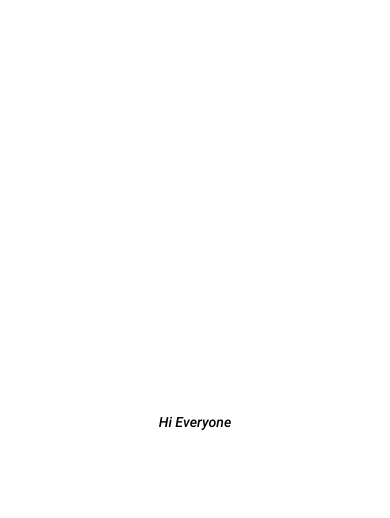
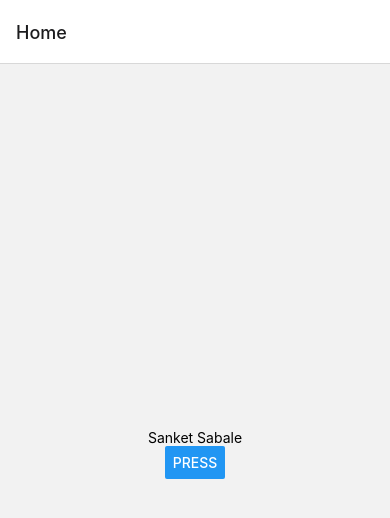
Before and after one commit to SanketsCode/React-Native-Whatsapp-Clone, a React Native app: screen /Home in a window 390 px wide. Shown: the top 518 px of the page. Built offline with nearby package versions, Linux system fonts and the light colour scheme.

Commit message:
Working with Navigator

```diff
--- a/App.js
+++ b/App.js
@@ -4,11 +4,18 @@ import { SafeAreaProvider, SafeAreaView } from "react-native-safe-area-context";
 import * as SplashScreen from "expo-splash-screen";
 import { useCallback, useEffect, useState } from "react";
 import * as Font from "expo-font";
+import "react-native-gesture-handler";
+import { NavigationContainer } from "@react-navigation/native";
+import { createStackNavigator } from "@react-navigation/stack";
+import ChatListScreen from "./screens/ChatListScreen";
+import ChatSettingScreens from "./screens/ChatSettingScreens";
 
 SplashScreen.preventAutoHideAsync();
 
 export default function App() {
   const [appIsLoaded, setAppIsLoaded] = useState();
+
+  const Stack = createStackNavigator();
 
   useEffect(() => {
     const prepare = async () => {
@@ -48,9 +55,19 @@ export default function App() {
 
   return (
     <SafeAreaProvider style={styles.container} onLayout={onLayout}>
-      <SafeAreaView>
-        <Text style={{ fontFamily: "mediumItalic" }}>Hi Everyone</Text>
-      </SafeAreaView>
+      <NavigationContainer>
+        <Stack.Navigator>
+          <Stack.Screen name="Home" component={ChatListScreen} />
+          <Stack.Screen
+            name="Settings"
+            component={ChatSettingScreens}
+            options={{
+              headerTitle: "My Settings",
+              headerBackTitle: "Go Back",
+            }}
+          />
+        </Stack.Navigator>
+      </NavigationContainer>
     </SafeAreaProvider>
   );
 }
@@ -59,7 +76,5 @@ const styles = StyleSheet.create({
   container: {
     flex: 1,
     backgroundColor: "#fff",
-    alignItems: "center",
-    justifyContent: "center",
   },
 });
--- /dev/null
+++ b/screens/ChatListScreen.jsx
@@ -0,0 +1,26 @@
+import { StyleSheet, Text, View } from "react-native";
+import React from "react";
+import { SafeAreaView } from "react-native-safe-area-context";
+import { Button } from "react-native";
+
+export default function ChatListScreen({ navigation }) {
+  return (
+    <View style={styles.container}>
+      <Text>Sanket Sabale</Text>
+      <Button
+        title="press"
+        onPress={() => {
+          navigation.push("Settings");
+        }}
+      />
+    </View>
+  );
+}
+
+const styles = StyleSheet.create({
+  container: {
+    flex: 1,
+    alignItems: "center",
+    justifyContent: "center",
+  },
+});
--- /dev/null
+++ b/screens/ChatSettingScreens.jsx
@@ -0,0 +1,12 @@
+import { StyleSheet, Text, View } from "react-native";
+import React from "react";
+
+export default function ChatSettingScreens() {
+  return (
+    <View>
+      <Text>ChatSettingScreens</Text>
+    </View>
+  );
+}
+
+const styles = StyleSheet.create({});
```
Also changed, not shown: package.json (+7 -2 lines), 1 other file (tests, documents, lock files or other folders).
